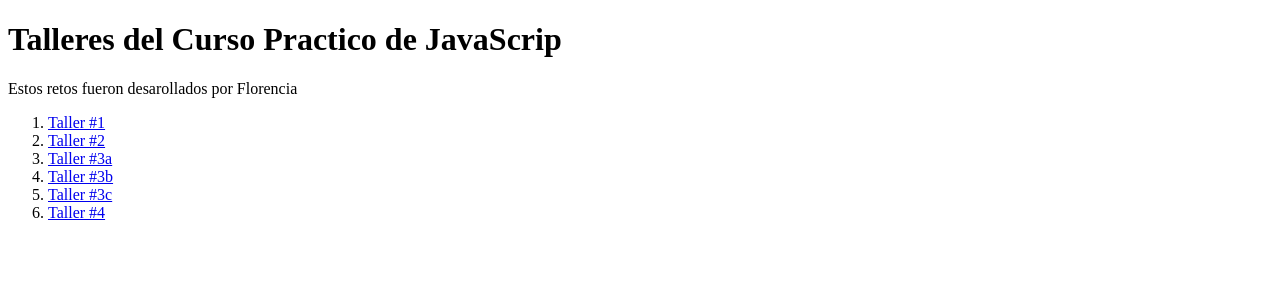
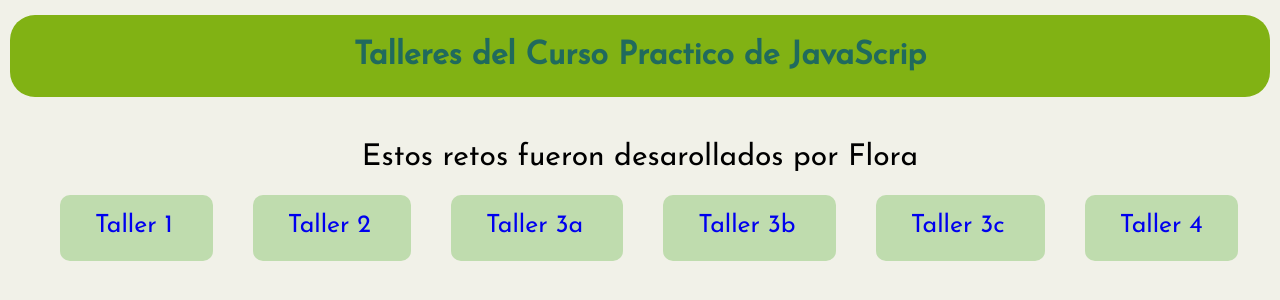
Before and after one commit to FloraSbert/curso-practico-js, a plain HTML site: page index.html in a window 1280 px wide. Drawn offline with Linux system fonts and the light colour scheme.

Commit message:
actualizacion en index. html y a

```diff
--- /dev/null
+++ b/index.css
@@ -0,0 +1,44 @@
+body {
+    background: #F1F1E8;
+    margin: 0px;
+    font-family: 'Josefin Sans', sans-serif;
+}
+
+.header h1 {
+    display: flex;
+    align-items: center;
+    flex-direction: column;
+    border: 5px;
+    border-radius: 25px;
+    background-color: #81B214;
+    color: #206A5D;
+    padding: 25px;
+    margin: 10px;
+    margin-top: 15px;
+}
+
+.header p {
+    display: flex;
+    align-items: center;
+    flex-direction: column;
+    padding: 15px;
+    margin-bottom: 25px;
+    font-size: 30px;
+}
+
+.header li {
+    display: inline;
+    align-items: center;
+    justify-content: center;
+    background-color: #BFDCAE;
+    margin: 20px;
+    padding: 25px;
+    border-radius: 10px;
+}
+
+header a {
+    text-decoration: none;
+    margin: 10px;
+    border-radius: 10px;
+    font-size: 25px;
+}
--- a/index.html
+++ b/index.html
@@ -6,34 +6,38 @@
     <meta http-equiv="X-UA-Compatible" content="IE=edge">
     <meta name="viewport" content="width=device-width, initial-scale=1.0">
     <title>Home |Curso Practico de JavaScript</title>
+    <link rel="stylesheet" href="index.css">
+    <link rel="preconnect" href="https://fonts.googleapis.com">
+    <link rel="preconnect" href="https://fonts.gstatic.com" crossorigin>
+    <link href="https://fonts.googleapis.com/css2?family=Josefin+Sans&display=swap" rel="stylesheet">
 </head>
 
 <body>
-    <header>
+    <header class="header">
         <h1>
             Talleres del Curso Practico de JavaScrip
         </h1>
-        <p>Estos retos fueron desarollados por Florencia </p>
+        <p>Estos retos fueron desarollados por Flora </p>
         <section>
             <nav>
                 <ol>
                     <li>
-                        <a href="figuras.html">Taller #1</a>
+                        <a href="figuras.html">Taller 1</a>
                     </li>
                     <li>
-                        <a href="descuentos.html">Taller #2</a>
+                        <a href="descuentos.html">Taller 2</a>
                     </li>
                     <li>
-                        <a href="promedio.html">Taller #3a</a>
+                        <a href="promedio.html">Taller 3a</a>
                     </li>
                     <li>
-                        <a href="mediana.html">Taller #3b</a>
+                        <a href="mediana.html">Taller 3b</a>
                     </li>
                     <li>
-                        <a href="moda.html">Taller #3c</a>
+                        <a href="moda.html">Taller 3c</a>
                     </li>
                     <li>
-                        <a href="salarios.html">Taller #4</a>
+                        <a href="salarios.html">Taller 4</a>
                     </li>
                 </ol>
             </nav>
```
Also changed, not shown: moda.html (+2 -1 lines).
